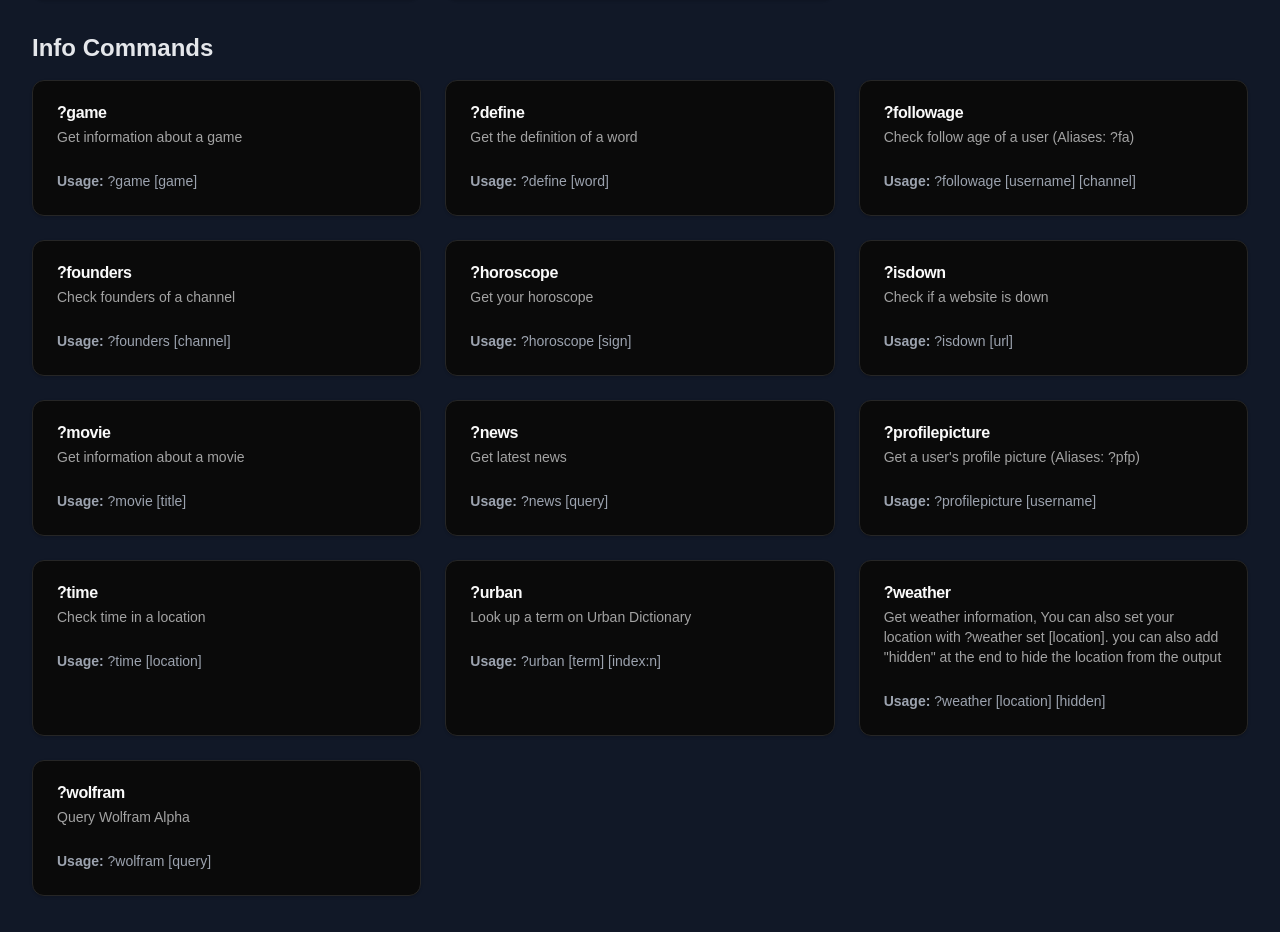
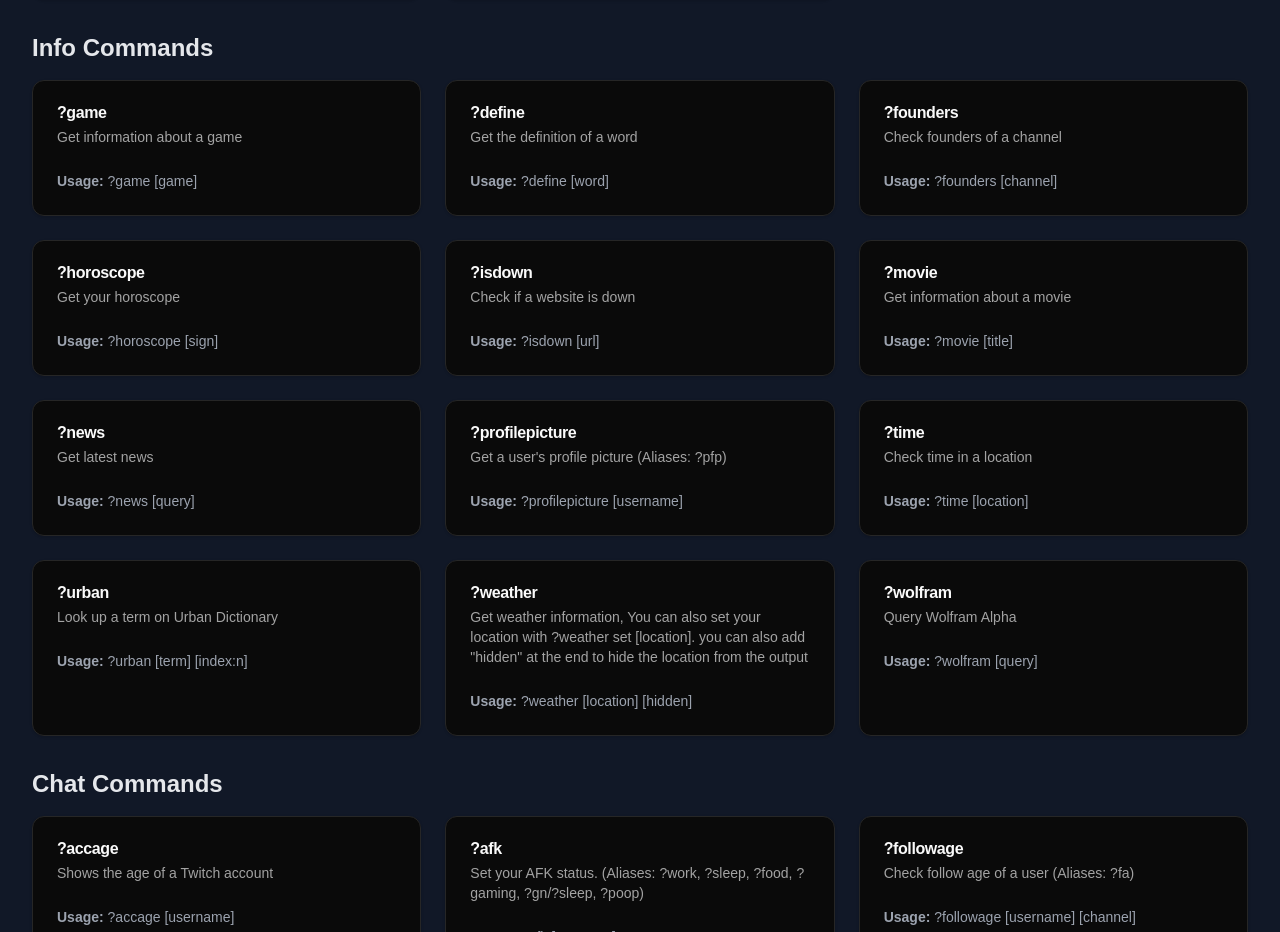
Before and after one commit to MrMalvic/twitchbotwebsite, a Next.js app: page / in a window 1280 px wide. Shown: the part 1340-2272 px from the top of the page. Built offline with nearby package versions, Linux system fonts and the light colour scheme.

Commit message:
moved ?fa to chat cmds

```diff
--- a/components/page.tsx
+++ b/components/page.tsx
@@ -33,7 +33,6 @@ const commandCategories = {
   "Info Commands": [
     { name: '?game', description: 'Get information about a game', usage: '?game [game]' },
     { name: '?define', description: 'Get the definition of a word', usage: '?define [word]' },
-    { name: '?followage', description: 'Check follow age of a user (Aliases: ?fa)', usage: '?followage [username] [channel]' },
     { name: '?founders', description: 'Check founders of a channel', usage: '?founders [channel]' },
     { name: '?horoscope', description: 'Get your horoscope', usage: '?horoscope [sign]' },
     { name: '?isdown', description: 'Check if a website is down', usage: '?isdown [url]' },
@@ -48,6 +47,7 @@ const commandCategories = {
   "Chat Commands": [
     { name: '?accage', description: 'Shows the age of a Twitch account', usage: '?accage [username]' },
     { name: '?afk', description: 'Set your AFK status. (Aliases: ?work, ?sleep, ?food, ?gaming, ?gn/?sleep, ?poop)', usage: '?afk [message]' },
+    { name: '?followage', description: 'Check follow age of a user (Aliases: ?fa)', usage: '?followage [username] [channel]' },
     { name: '?namechange', description: 'Check a user\'s name change history', usage: '?namechange [username]' },
     { name: '?randomclip', description: 'Get a random clip from a channel', usage: '?randomclip [channel]' },
     { name: '?randomline', description: 'Get a random message from a user (Aliases: ?rl)', usage: '?randomline [username] [channel]' },
```
